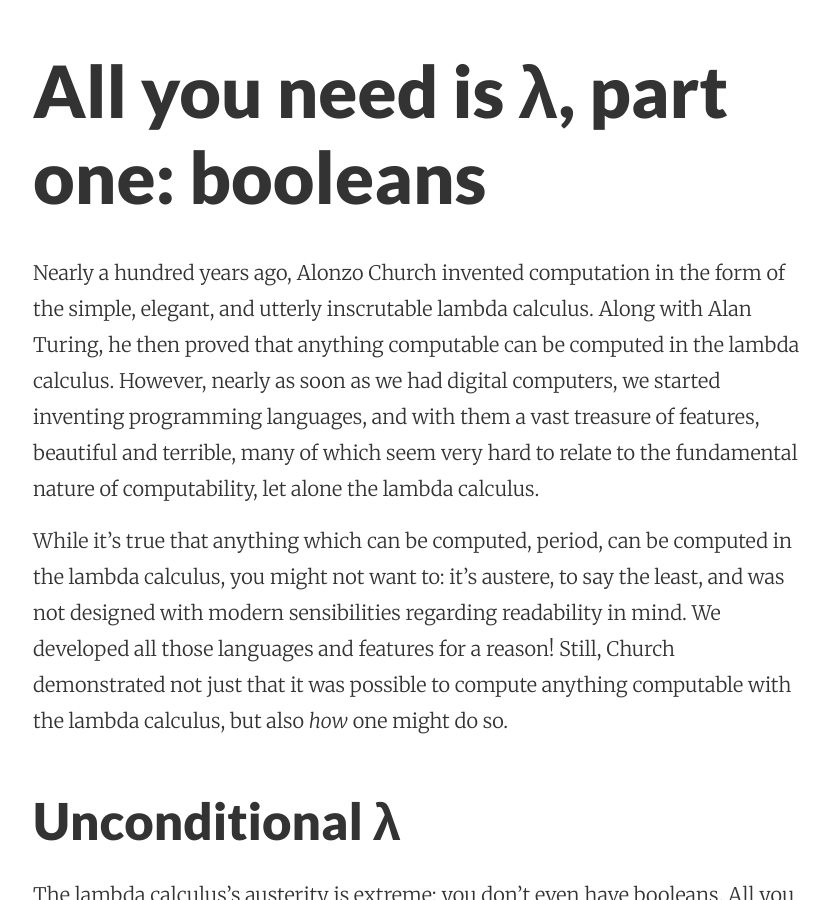
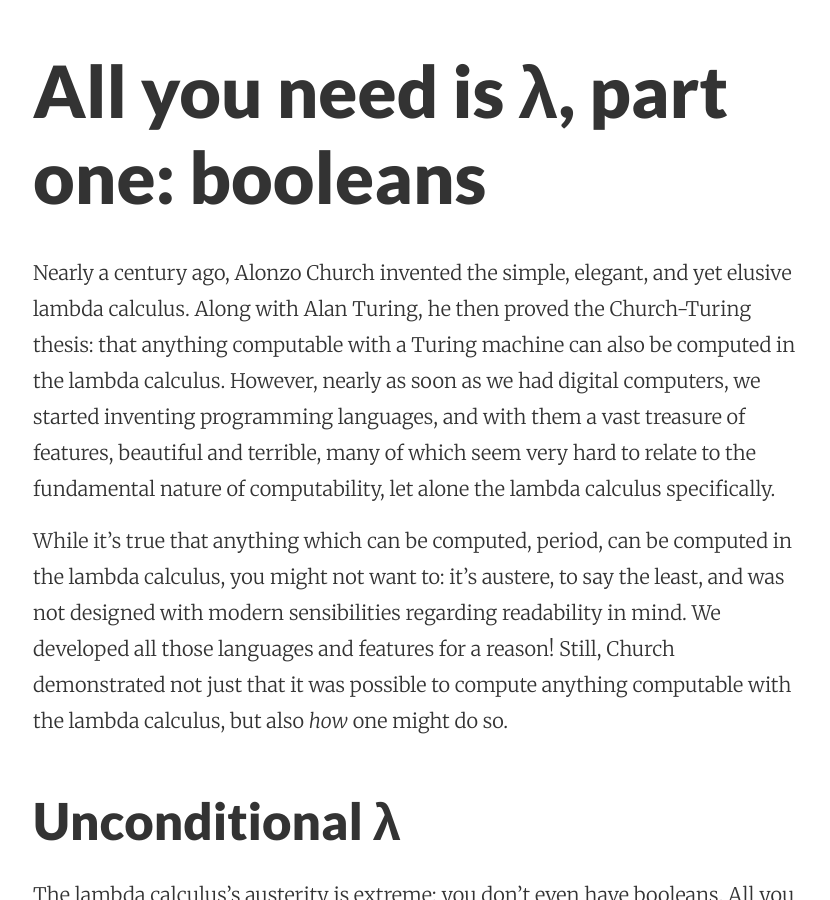
Before and after one commit to robrix/robrix.github.io, a Jekyll site: the page built from _posts/2020-03-29-all-you-need-is-lambda-1-booleans.md, in a window 1280 px wide and 900 px high, scrolled down 479 px. Shown: the whole window, without its empty margins (223-1053 px from the left). Built offline with Jekyll 4.4.1, drawn with Linux system fonts in a browser that asks for light colours.

Commit message:
Rephrase.

```diff
--- a/_posts/2020-03-29-all-you-need-is-lambda-1-booleans.md
+++ b/_posts/2020-03-29-all-you-need-is-lambda-1-booleans.md
@@ -7,7 +7,7 @@ categories: ["lambda calculus", "plt"]
 
 # All you need is λ, part one: booleans
 
-Nearly a hundred years ago, Alonzo Church invented computation in the form of the simple, elegant, and utterly inscrutable lambda calculus. Along with Alan Turing, he then proved that anything computable can be computed in the lambda calculus. However, nearly as soon as we had digital computers, we started inventing programming languages, and with them a vast treasure of features, beautiful and terrible, many of which seem very hard to relate to the fundamental nature of computability, let alone the lambda calculus.
+Nearly a century ago, Alonzo Church invented the simple, elegant, and yet elusive lambda calculus. Along with Alan Turing, he then proved the Church-Turing thesis: that anything computable with a Turing machine can also be computed in the lambda calculus. However, nearly as soon as we had digital computers, we started inventing programming languages, and with them a vast treasure of features, beautiful and terrible, many of which seem very hard to relate to the fundamental nature of computability, let alone the lambda calculus specifically.
 
 While it’s true that anything which can be computed, period, can be computed in the lambda calculus, you might not want to: it’s austere, to say the least, and was not designed with modern sensibilities regarding readability in mind. We developed all those languages and features for a reason! Still, Church demonstrated not just that it was possible to compute anything computable with the lambda calculus, but also _how_ one might do so.
 
```
